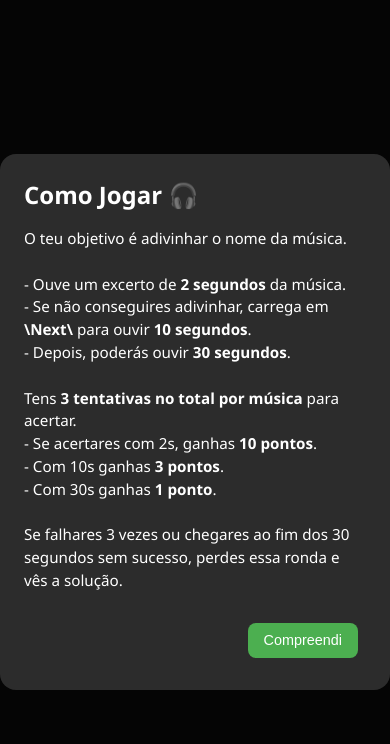
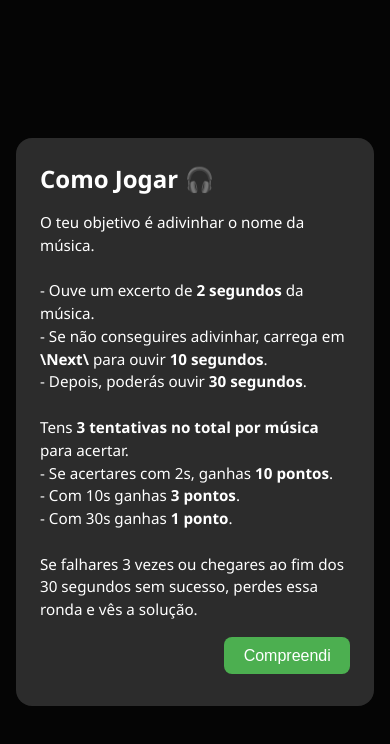
Before and after one commit to Magalhaes24/jogo_dama, a plain HTML site: page index.html in a window 390 px wide. Drawn offline with Linux system fonts and the light colour scheme.

Commit message:
Update style.css

```diff
--- a/style.css
+++ b/style.css
@@ -2,11 +2,13 @@ body {
   font-family: 'Segoe UI', Tahoma, Geneva, Verdana, sans-serif;
   background: #1a1a1a;
   color: #f4f4f4;
+  margin: 0;
+  padding: 0;
+  height: 100vh;
   display: flex;
   justify-content: center;
   align-items: center;
-  height: 100vh;
-  margin: 0;
+  box-sizing: border-box;
 }
 
 .container {
@@ -21,7 +23,7 @@ body {
 }
 
 button {
-  margin: 0.5rem;
+  margin: 0.5rem auto;
   padding: 0.8rem 1.5rem;
   font-size: 1rem;
   border: none;
@@ -30,8 +32,10 @@ button {
   color: white;
   cursor: pointer;
   transition: background 0.3s ease;
+  display: block;
   width: 100%;
   max-width: 300px;
+  box-sizing: border-box;
 }
 
 button:hover {
@@ -62,6 +66,7 @@ button:hover {
   flex-direction: column;
   align-items: center;
   gap: 0.5rem;
+  width: 100%;
 }
 
 #guessInput {
@@ -85,6 +90,7 @@ button:hover {
   cursor: pointer;
   width: 100%;
   max-width: 300px;
+  box-sizing: border-box;
 }
 
 #guessResult {
@@ -103,24 +109,27 @@ button:hover {
   position: fixed;
   top: 0;
   left: 0;
-  width: 100%;
-  height: 100%;
+  width: 100vw;
+  height: 100vh;
   background: rgba(0, 0, 0, 0.8);
   display: flex;
   justify-content: center;
   align-items: center;
   z-index: 1000;
+  padding: 1rem;
+  box-sizing: border-box;
 }
 
 .popup-content {
   background: #2c2c2c;
   padding: 2rem;
   border-radius: 1rem;
-  max-width: 90%;
+  max-width: 100%;
   width: 400px;
   text-align: left;
   color: white;
   position: relative;
+  box-sizing: border-box;
 }
 
 .popup-content h2 {
@@ -136,9 +145,14 @@ button:hover {
 .popup-content button {
   margin-top: 1rem;
   width: auto;
-  align-self: flex-end;
   background-color: #4caf50;
   float: right;
+  padding: 0.6rem 1.2rem;
+  font-size: 1rem;
+  border-radius: 0.5rem;
+  border: none;
+  color: white;
+  cursor: pointer;
 }
 
 @media (max-width: 480px) {
@@ -149,16 +163,23 @@ button:hover {
 
   button,
   #submitGuess {
-    font-size: 0.9rem;
+    font-size: 0.95rem;
     padding: 0.6rem 1rem;
   }
 
   #guessInput {
-    font-size: 0.9rem;
+    font-size: 0.95rem;
     padding: 0.5rem;
   }
 
   .popup-content {
     padding: 1.5rem;
   }
+
+  .popup-content button {
+    float: none;
+    display: block;
+    margin-left: auto;
+    margin-right: 0;
+  }
 }
```
